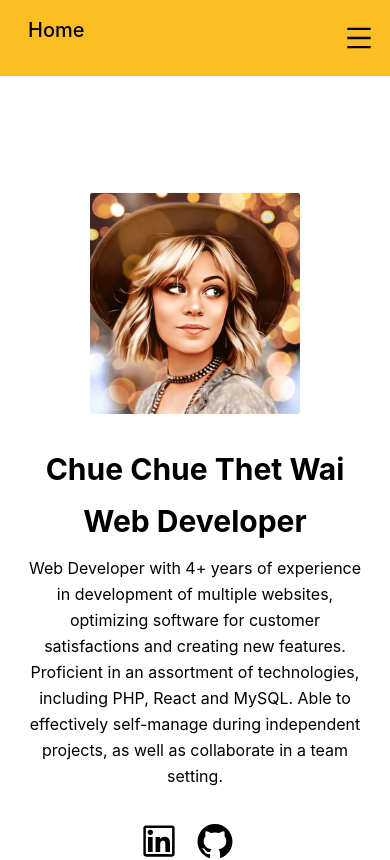
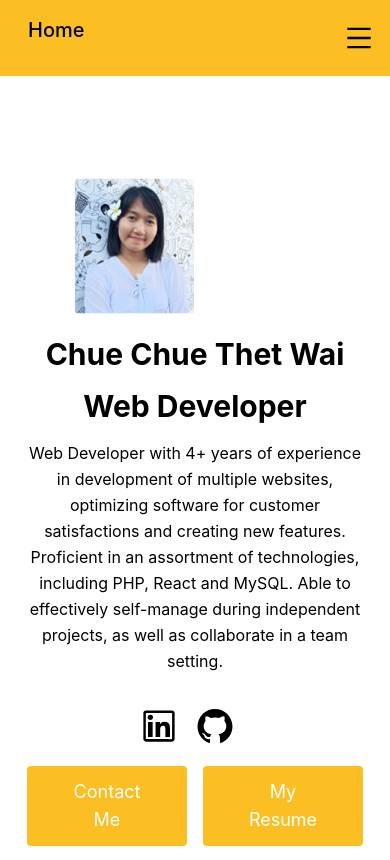
Before and after one commit to chue-thet-wai/portfolio, a React (Create React App) app: page / in a window 390 px wide. Shown: the top 860 px of the page. Built offline with nearby package versions, Linux system fonts and the light colour scheme.

Commit message:
fix image for mobile view

```diff
--- a/src/components/Home.js
+++ b/src/components/Home.js
@@ -12,7 +12,7 @@ export default function Home() {
             <img
               className="object-cover object-center rounded scale-75"
               alt="hero"
-              src="./profile.jpg"
+              src="./profile.png"
             />
           </div>
           <h2 className="title-font sm:text-4xl text-3xl mb-4 font-bold text-black">
@@ -61,7 +61,7 @@ export default function Home() {
           <img
             className="object-cover object-center rounded scale-75"
             alt="hero"
-            src="/portfolio/profile.png" width="50%" height="50%"
+            src="/profile.png" width="50%" height="50%"
           />
         </div>
       </div>
```
